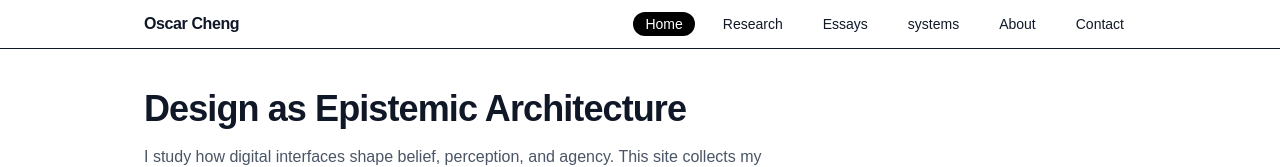
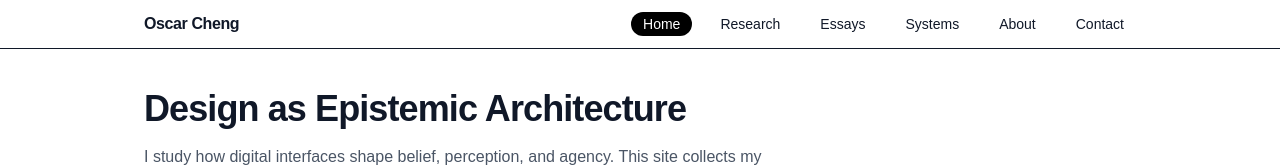
Before and after one commit to Eli-devlog/oscarchengphilosophy, a Next.js app: page / in a window 1280 px wide. Shown: the top 167 px of the page. Built offline with nearby package versions, Linux system fonts and the light colour scheme.

Commit message:
Fix: typed nav links and href for /Systems

```diff
--- a/src/components/Nav.tsx
+++ b/src/components/Nav.tsx
@@ -6,7 +6,7 @@ const links: { href: string; label: string }[] = [
   { href: "/", label: "Home" },
   { href: "/research", label: "Research" },
   { href: "/essays", label: "Essays" },
-  { href: "/systems", label: "systems" },
+  { href: "/systems", label: "Systems" },
   { href: "/about", label: "About" },
   { href: "/contact", label: "Contact" },
 ];
```
